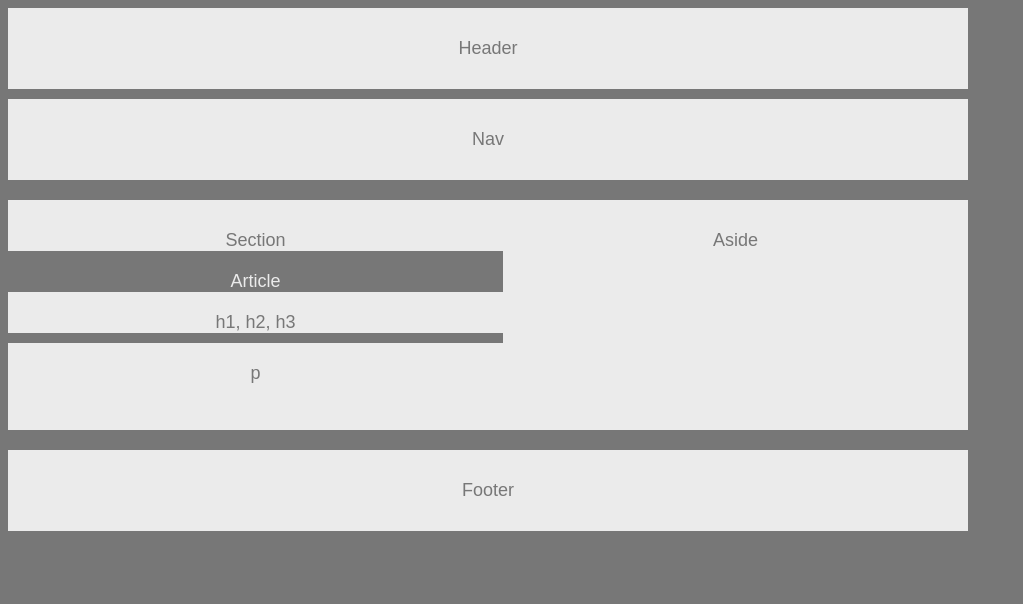
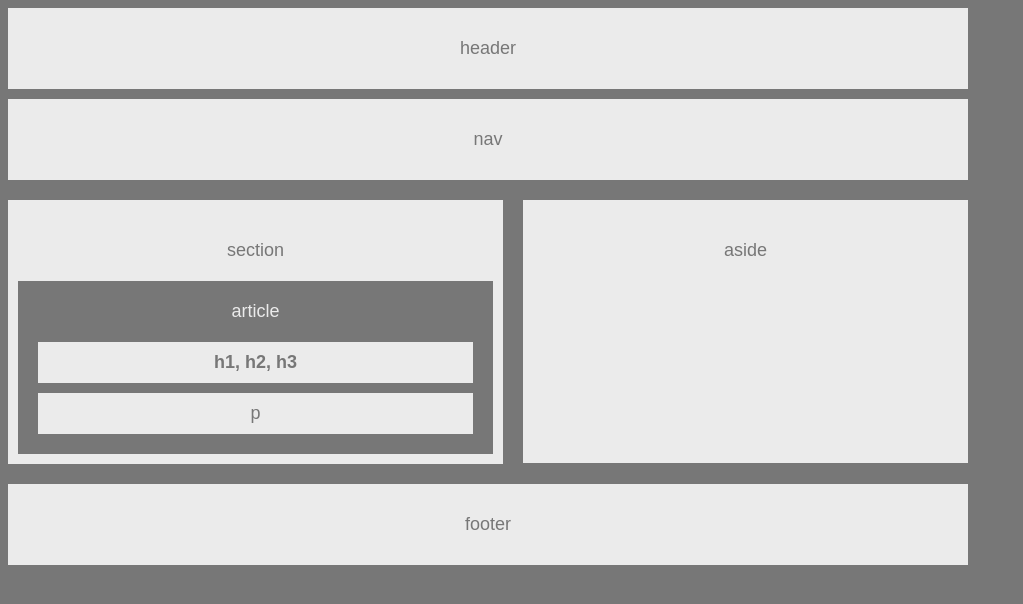
Before and after one commit to DChiuIT9/HW-Wireframe, a plain HTML site: page index.html in a window 1280 px wide. Shown: the whole page, without its empty margins (0-1023 px from the left). Drawn offline with Linux system fonts and the light colour scheme.

```diff
--- a/index.html
+++ b/index.html
@@ -9,15 +9,15 @@
 </head>
 <body>
     <header>
-        Header
+        header
     </header>
     <nav>
-        Nav
+        nav
     </nav>
     <section id="full">
-        Section
+        section
         <section id="article">
-            Article
+            article
             <section id="h_tag">
                 h1, h2, h3
             </section>
@@ -27,11 +27,11 @@
         </section>
     </section>
     <aside>
-        Aside
+        aside
     </aside>
 
     <footer>
-        Footer
+        footer
     </footer>
 
 
--- a/style.css
+++ b/style.css
@@ -21,13 +21,12 @@ nav {
 }
 section {
     background: #ebebeb;
-
+    margin-right: 20px;
 }
 #full {
-    padding-top: 30px;
+    padding-top: 40px;
+    padding-bottom: 10px;
     width: 495px;
-    height: 200px;
-
     float: left;
     margin-bottom: 20px;
 }
@@ -35,25 +34,33 @@ section {
         color: #ebebeb;
         background: #777;
         padding-top: 20px;
-
+        margin-top: 20px;
+        margin-left: 10px;
+        margin-right: 10px;
+        padding-bottom: 20px;
     }
         #h_tag {
             color: #777;
             background: #ebebeb;
-            padding-top: 20px;
-            margin-bottom: 10px;
+            font-weight: bold;
+            padding:10px;
+            margin-top: 20px;
+            margin-left:20px;
+            margin-bottom:10px;
         }
         #p {
             color: #777;
             background: #ebebeb;
-            padding-top: 20px;
+            padding: 10px;
+            margin-left: 20px;
+
         }
 aside {
     background: #ebebeb;
-    width: 465px;
-    height: 200px;
+    width: 445px;
+    height: 223px;
     Float: left;
-    padding-top: 30px;
+    padding-top: 40px;
 }
 footer {
     background: #ebebeb;
```
